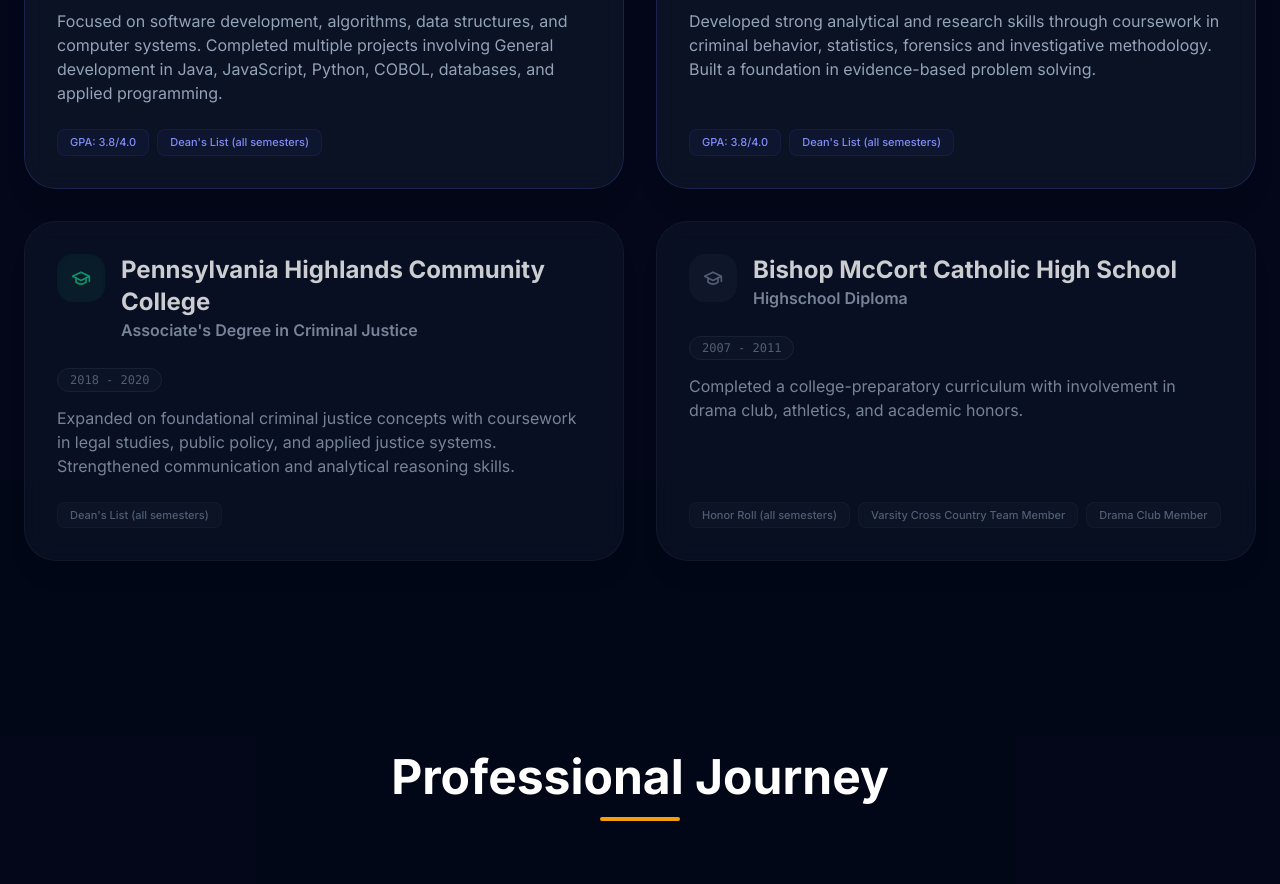
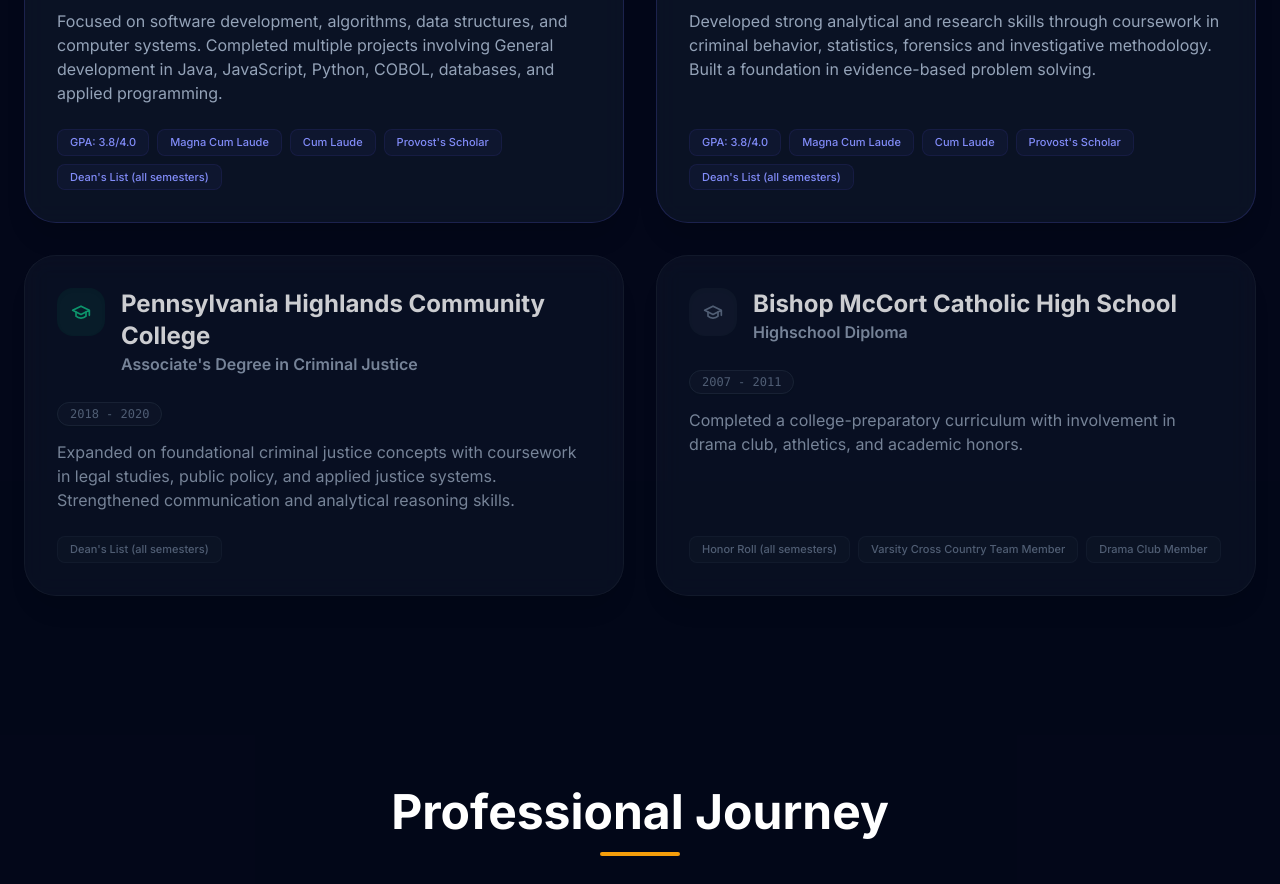
Before and after one commit to NicholasSycz/portfolio, a React (Vite) app: page /#/ in a window 1280 px wide. Shown: the part 2060-2944 px from the top of the page. Built offline with nearby package versions, Linux system fonts and the light colour scheme; no server answers.

Commit message:
adding honors to my education section

```diff
--- a/constants.tsx
+++ b/constants.tsx
@@ -64,7 +64,7 @@ export const EDUCATION_HISTORY: Education[] = [
     period: "2014 - 2018",
     level: 'higher',
     description: "Focused on software development, algorithms, data structures, and computer systems. Completed multiple projects involving General development in Java, JavaScript, Python, COBOL, databases, and applied programming.",
-    highlights: ["GPA: 3.8/4.0", "Dean's List (all semesters)"]
+    highlights: ["GPA: 3.8/4.0", "Magna Cum Laude", "Cum Laude", "Provost's Scholar", "Dean's List (all semesters)"]
   },
   {
     id: "e2",
@@ -73,7 +73,7 @@ export const EDUCATION_HISTORY: Education[] = [
     period: "2010 - 2014",
     level: 'higher',
     description: "Developed strong analytical and research skills through coursework in criminal behavior, statistics, forensics and investigative methodology. Built a foundation in evidence-based problem solving.",
-    highlights: ["GPA: 3.8/4.0", "Dean's List (all semesters)"]
+    highlights: ["GPA: 3.8/4.0", "Magna Cum Laude", "Cum Laude", "Provost's Scholar", "Dean's List (all semesters)"]
   },
   {
     id: "e3",
```
